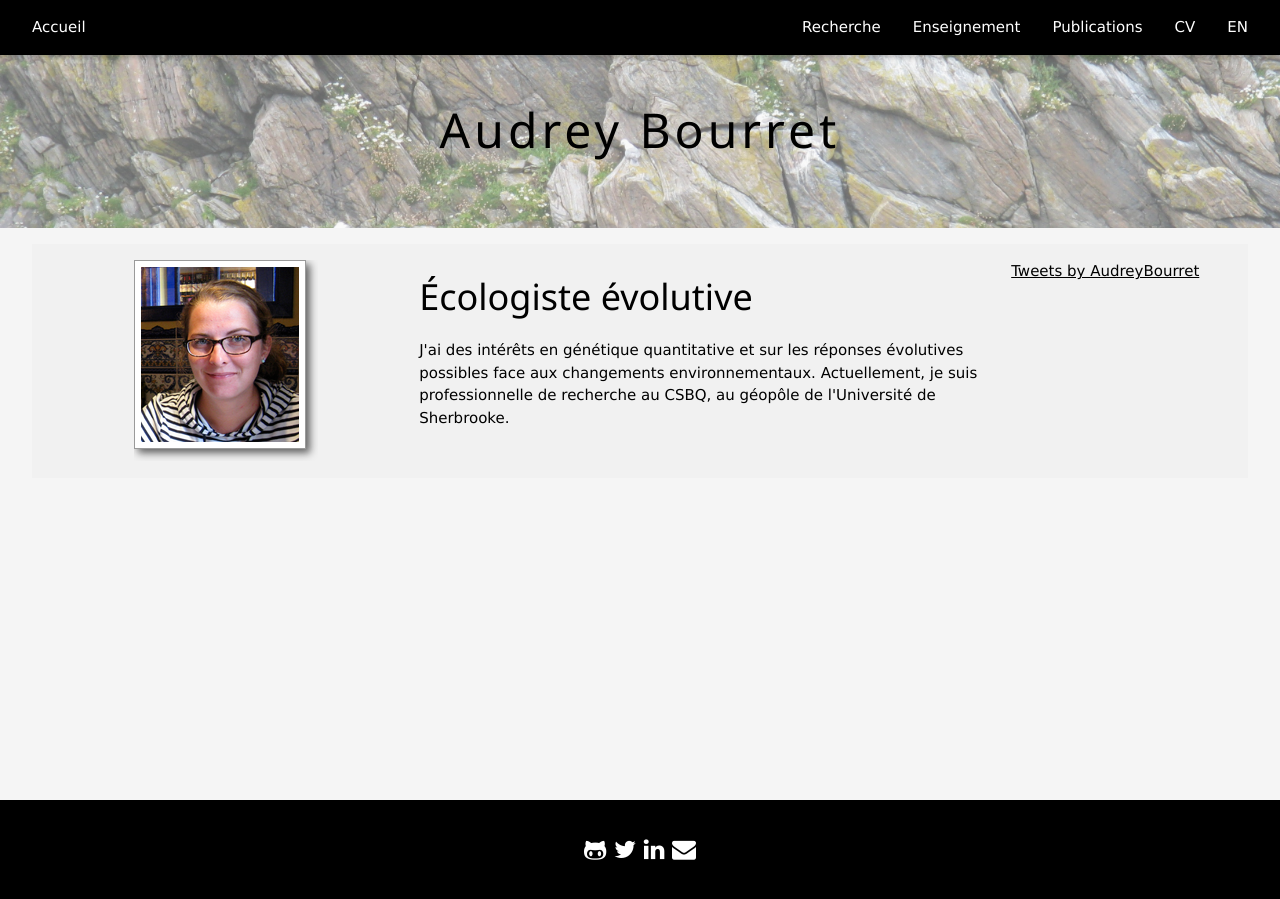
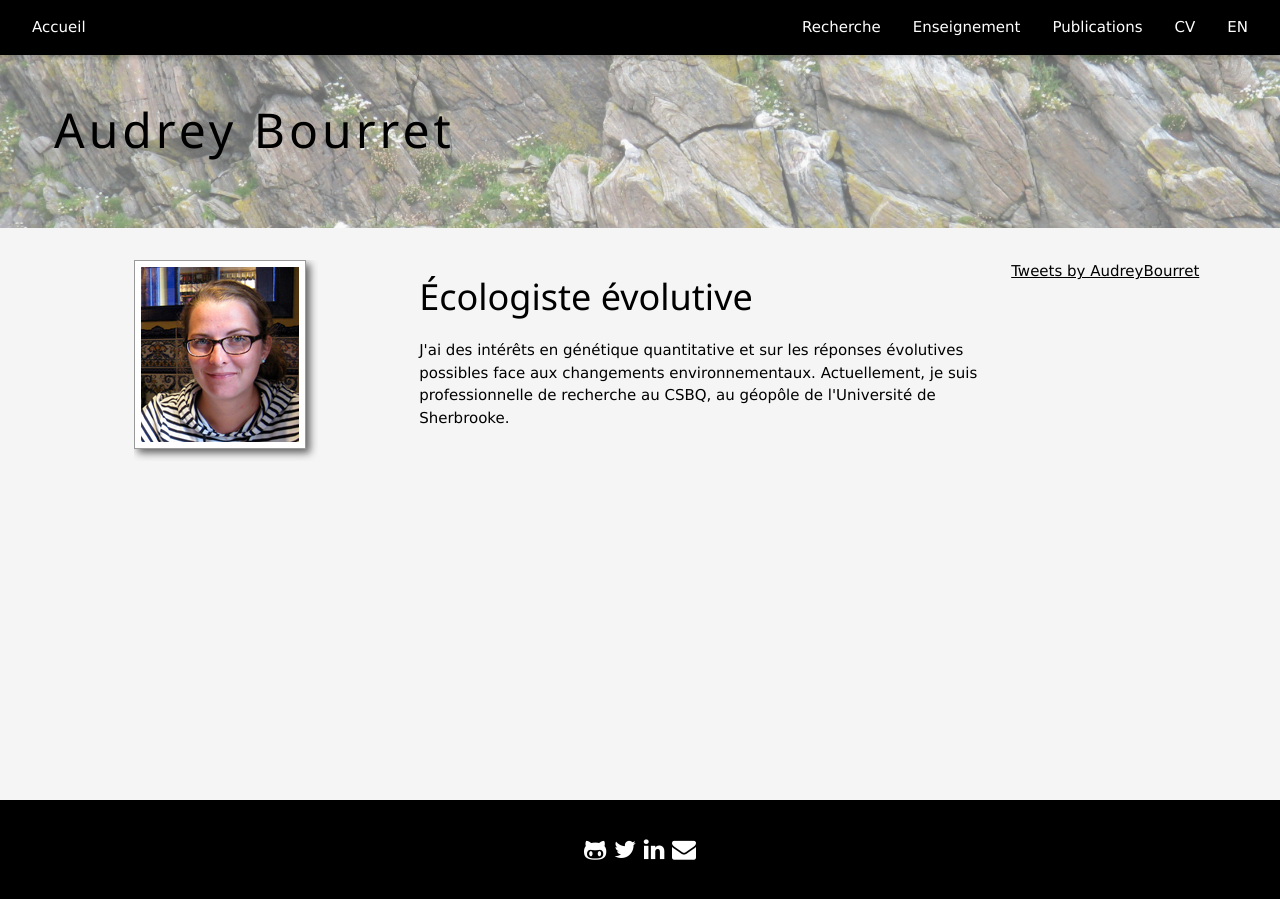
Before and after one commit to biodray/biodray.github.io, a Jekyll site: the page built from index.fr.html, in a window 1280 px wide. Built offline with Jekyll 4.4.1, drawn with Linux system fonts in a browser that asks for light colours; comment, search, counter and statistics services are not loaded.

Commit message:
Cahnge default color

```diff
--- a/_layouts/default.fr.html
+++ b/_layouts/default.fr.html
@@ -58,8 +58,8 @@
 <!-- Page title -->
 <div class="w3-display-container w3-content w3-wide" style="max-width:100%;min-width:500px;">
     <img class="center fit w3-opacity" src="https://biodray.github.io/assets/img/border.JPG" alt="Rock">
-  <div class="w3-display-middle w3-padding-large">
-    <h1 class="w3-xxxlarge">{{ page.title }}</h1>
+  <div class="w3-display-left w3-padding-large" >
+    <h1 class="w3-xxxlarge" style="padding-left: 30px;">{{ page.title }}</h1>
   </div>
 </div>
 
--- a/_layouts/default.html
+++ b/_layouts/default.html
@@ -59,8 +59,7 @@
 <div class="w3-display-container w3-content w3-wide" style="max-width:100%;min-width:500px;">
     <img  class="center fit w3-opacity" src="https://biodray.github.io/assets/img/border.JPG" alt="Rock">
   <div class="w3-display-left w3-padding-large">
-    <h1 class="w3-xxxlarge">{{ page.title }}</h1>
-  </div>
+    <h1 class="w3-xxxlarge" style="padding-left: 30px;">{{ page.title }}</h1>
 </div>
 
 <!-- Content in each page -->
--- a/index.fr.html
+++ b/index.fr.html
@@ -3,7 +3,7 @@ layout: default.fr
 title: Audrey Bourret
 ---
 
-<div class="w3-container w3-margin center w3-light-gray" style="max-width:1500px;min-width:500px;">
+<div class="w3-container w3-margin center palette" style="max-width:1500px;min-width:500px;">
     <div class="w3-row">
 
     	<div class="w3-col w3-container w3-padding-16" style="width:30%">
--- a/index.html
+++ b/index.html
@@ -3,7 +3,7 @@ layout: default
 title: Audrey Bourret
 ---
 
-<div class="w3-container w3-margin center w3-light-gray" style="max-width:1500px;min-width:500px;">
+<div class="w3-container w3-margin center palette" style="max-width:1500px;min-width:500px;">
     <div class="w3-row">
     	<div class="w3-col w3-container w3-padding-16" style="width:30%">
      		<img class="center" src="https://biodray.github.io/assets/img/Myself.png" alt="Myself">
--- a/teaching/index.fr.html
+++ b/teaching/index.fr.html
@@ -3,7 +3,7 @@ layout: default
 title: Teaching
 ---
 
-<div class="w3-container w3-margin center w3-light-gray" style="max-width:1500px;min-width:500px;">
+<div class="w3-container w3-margin center palette" style="max-width:1500px;min-width:500px;">
   <h3>Voici un peu de matériel:</h3>
   <p>
     <ul>
--- a/teaching/index.html
+++ b/teaching/index.html
@@ -3,7 +3,7 @@ layout: default
 title: Teaching
 ---
 
-<div class="w3-container w3-margin center w3-light-gray" style="max-width:1500px;min-width:500px;">
+<div class="w3-container w3-margin center palette" style="max-width:1500px;min-width:500px;">
   <h3>Here's some materials:</h3>
   <p>
     <ul>
```
